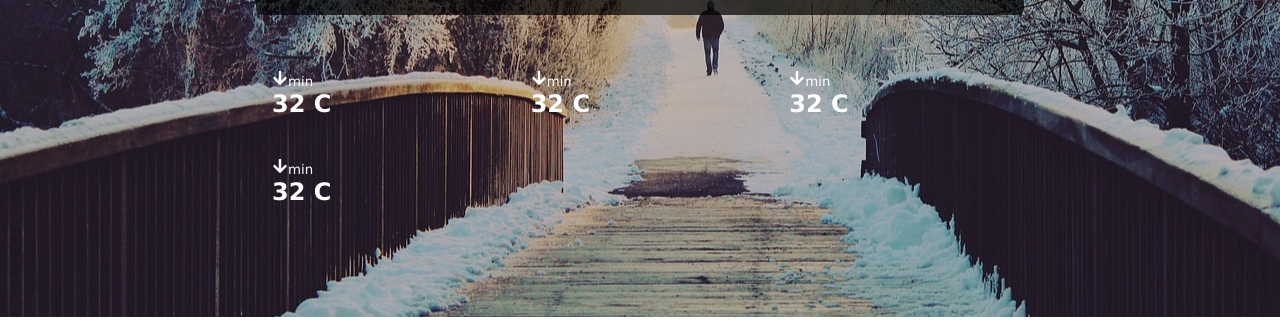
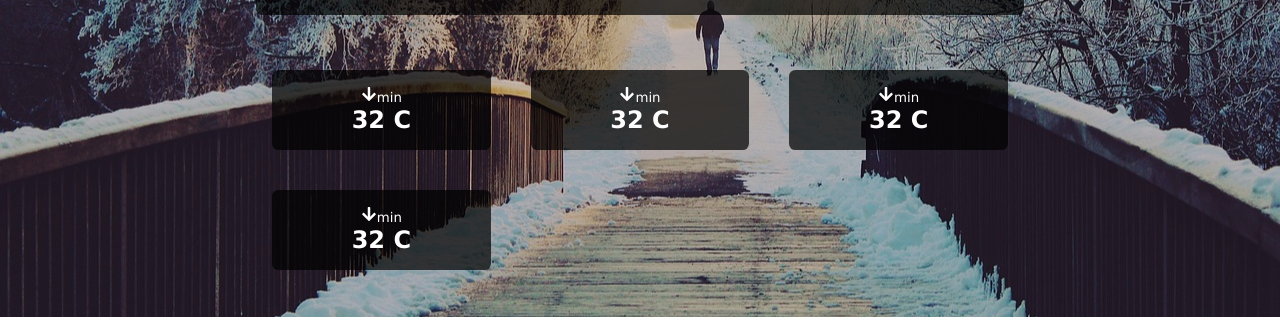
Before and after one commit to Nimoo2003/Weather-App, a React (Create React App) app in the folder weather_app/: page / in a window 1280 px wide. Shown: the part 483-803 px from the top of the page. Built offline with nearby package versions, Linux system fonts and the light colour scheme.

Commit message:
updated the card css

```diff
--- a/weather_app/src/components/description.css
+++ b/weather_app/src/components/description.css
@@ -3,3 +3,13 @@
     grid-template-columns: repeat(3,1fr);
     gap: 2.5rem;
 }
+
+.card{
+    display: flex;
+    flex-direction: column;
+    align-items: center;
+    justify-content: space-between;
+    background-color: var(--section-overlay);
+    padding:1rem;
+    border-radius: 0.4rem;
+}
```
